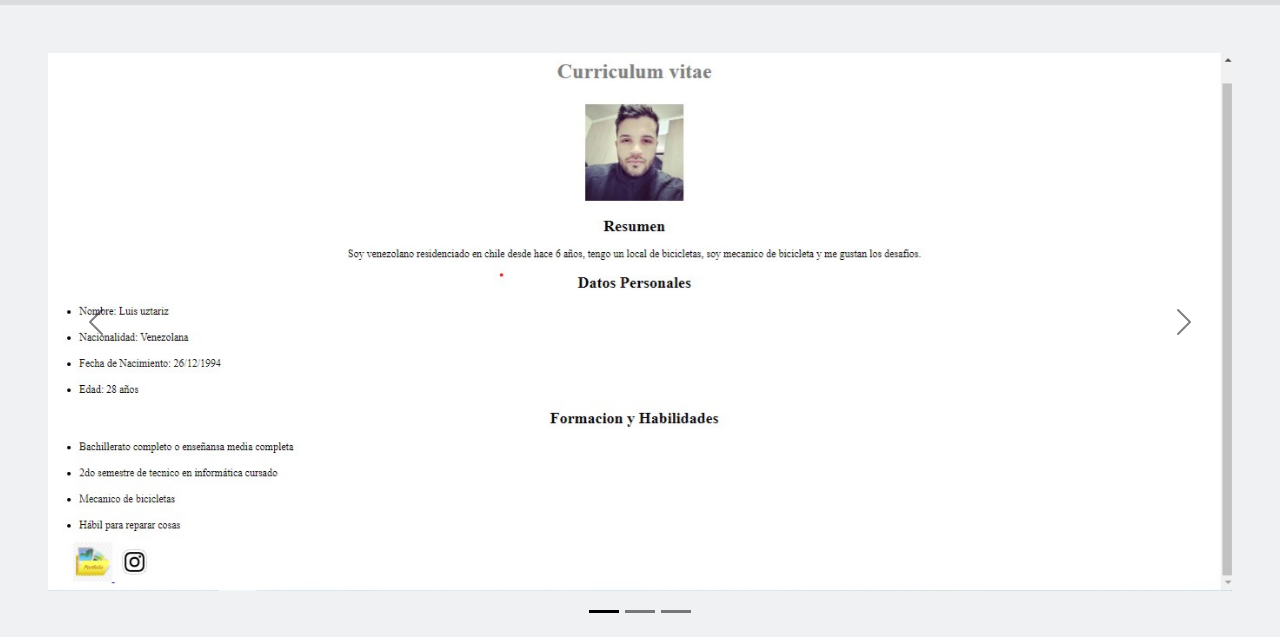
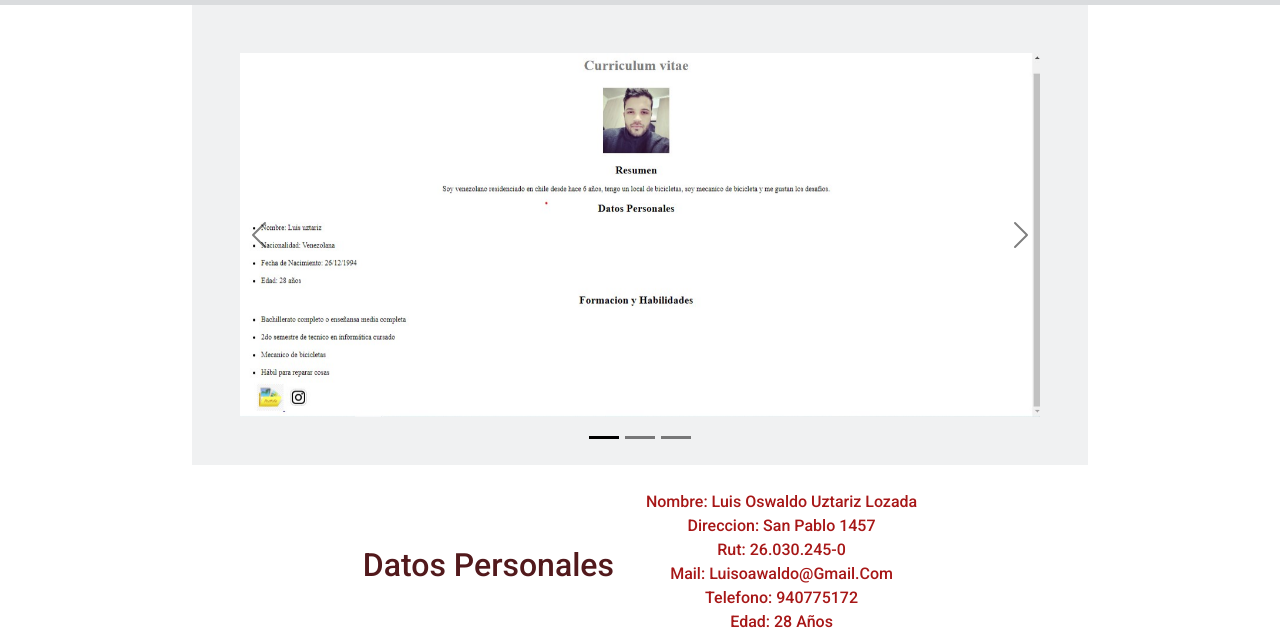
Before and after one commit to Luisoswaldo26/Desafio-Final-Luis, a plain HTML site: page index.html in a window 1280 px wide. Shown: the part 163-800 px from the top of the page. Drawn offline with nearby package versions, Linux system fonts and the light colour scheme.

Commit message:
correccion de tamaño carousel

```diff
--- a/index.html
+++ b/index.html
@@ -44,7 +44,7 @@
           </div>
         </div>
       </nav>
-      <div id="carouselExampleDark" class="carousel carousel-dark slide bg-secondary bg-opacity-10" data-bs-ride="carousel">
+      <div id="carouselExampleDark" class="carousel d-block mx-auto carousel-dark slide bg-secondary bg-opacity-10" data-bs-ride="carousel">
         <div class="carousel-indicators">
           <button type="button" data-bs-target="#carouselExampleDark" data-bs-slide-to="0" class="active" aria-current="true" aria-label="Slide 1"></button>
           <button type="button" data-bs-target="#carouselExampleDark" data-bs-slide-to="1" aria-label="Slide 2"></button>
--- a/styles/style.css
+++ b/styles/style.css
@@ -83,15 +83,8 @@
     justify-content: center;
 }
 
-
-
-.carousel-inner {
-    padding: 25;
-
-}
-
-.carousel-item {
-    justify-content: center;
+#carouselExampleDark {
+    width: 70%;
 }
 
 .footer * {
```
